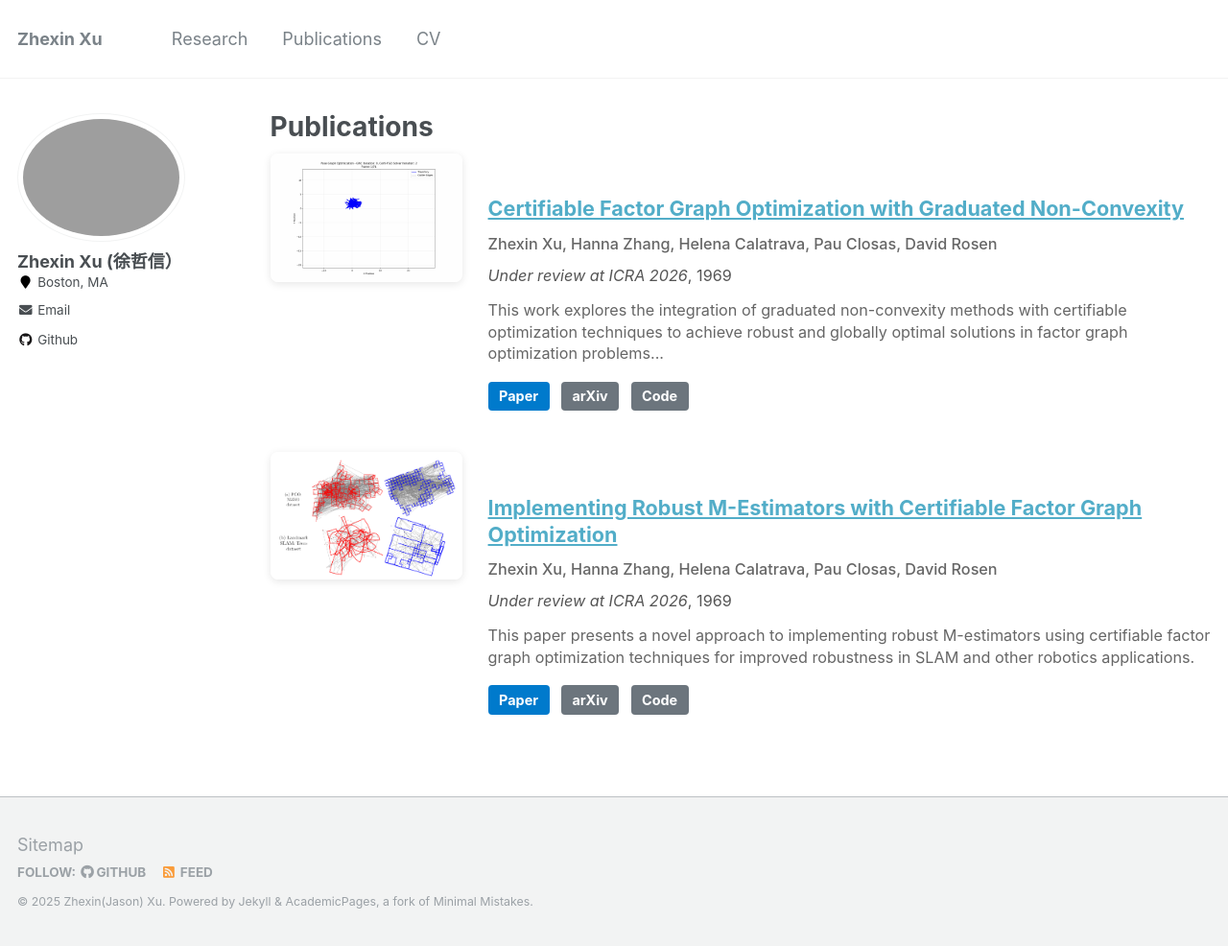
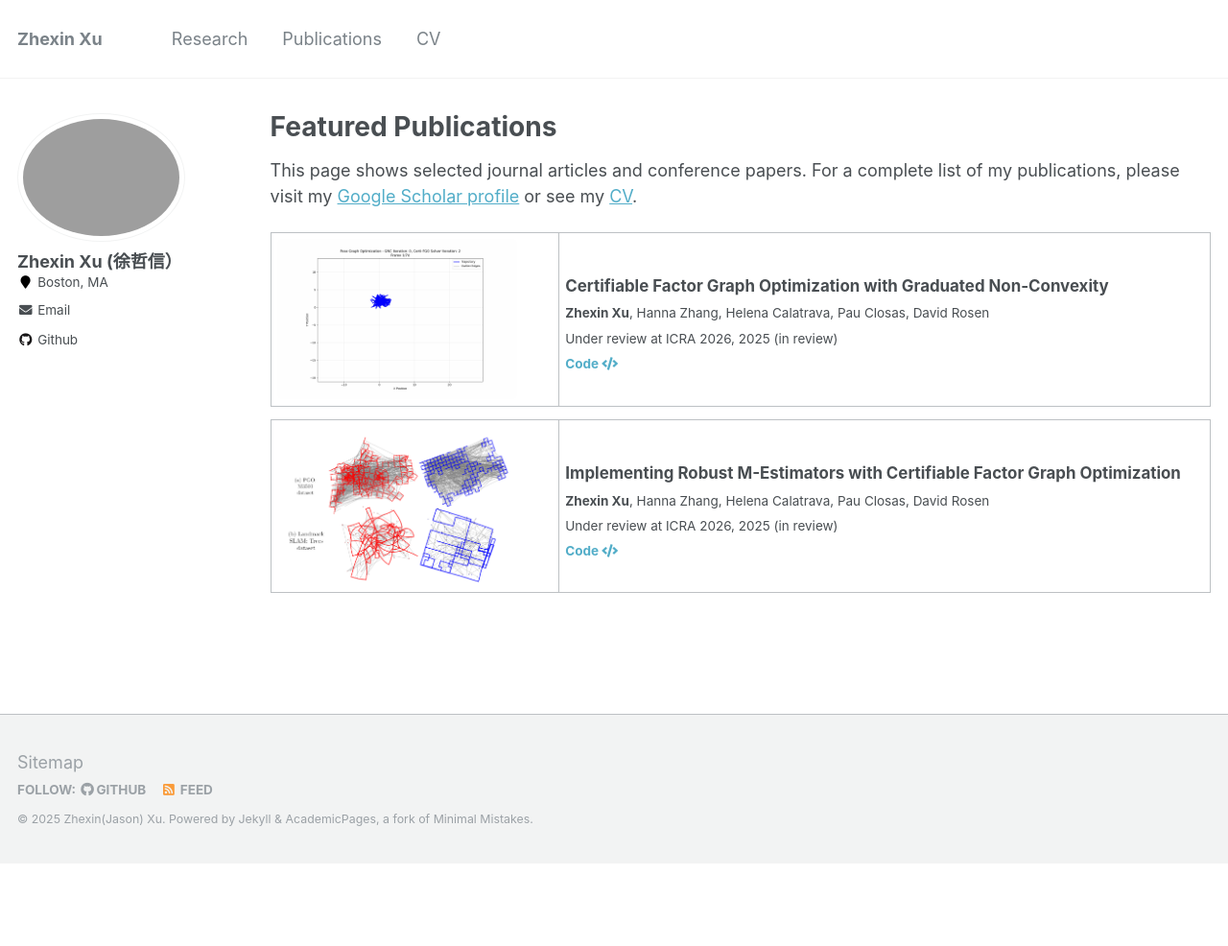
Before and after one commit to zhexin1904/zhexin1904.github.io, a Jekyll site: the page built from _pages/publications.md, in a window 1280 px wide. Shown: the whole page at 96% size. Built offline with Jekyll 4.4.1, drawn with Linux system fonts in a browser that asks for light colours; after the commit the page ends 900 px from its top, so only the background shows below that.

Commit message:
Add publications

```diff
--- a/_includes/archive-single-publication.html
+++ b/_includes/archive-single-publication.html
@@ -2,8 +2,6 @@
 
 {% if post.header.teaser %}
   {% capture teaser %}{{ post.header.teaser }}{% endcapture %}
-{% elsif post.image %}
-  {% capture teaser %}{{ post.image }}{% endcapture %}
 {% else %}
   {% assign teaser = site.teaser %}
 {% endif %}
@@ -14,60 +12,84 @@
   {% assign title = post.title %}
 {% endif %}
 
-<div class="{{ include.type | default: "list" }}__item">
-  <article class="archive__item" itemscope itemtype="http://schema.org/CreativeWork">
-    <div class="publication__wrapper">
-      {% if teaser %}
-        <div class="publication__image">
-          <img src=
-            {% if teaser contains "://" %}
-              "{{ teaser }}"
-            {% else %}
-              "{{ teaser | prepend: "/images/publications/" | prepend: base_path }}"
-            {% endif %}
-            alt="{{ title }}" class="publication__thumbnail">
-        </div>
+ <table>
+ <tr>
+ <td style="width: 300px"><img src="/images/publications/{{ post.image }}" width=250px style="border: 2px black; float:left; margin-right:15px; border-radius: 5px; border-style: none;"/></td>
+ <td>
+ <div>
+    <h2 style="margin-top: 10px; margin-bottom: 0px;">{{ title }}</h2>
+
+    <!-- Bold Zhexin Xu's name -->
+    {% assign authors = post.authors | replace_first: 'Zhexin Xu', '<b>Zhexin Xu</b>' %}
+
+    {% assign authors = authors | replace: '"{o}', 'ö' %}
+    {% assign authors = authors | replace: '"{u}', 'ü' %}
+    <h3 style="font-weight: normal; margin-top: 10px; margin-bottom: 0px;">{{ authors }}</h3>
+    {% if post.type contains "thesis" %}
+      <h3 style="font-weight: normal; margin-top: 10px; margin-bottom: 0px;">{% if post.type contains "phd" %}PhD{% else %}SM{% endif %} Thesis, {{ post.year }}</h3>
+      <h3 style="font-weight: normal; margin-top: 10px; margin-bottom: 0px;">Northeastern University</h3>
+    {% else %}
+      <h3 style="font-weight: normal; margin-top: 10px; margin-bottom: 0px;">
+      {{ post.venue }}, {{ post.year }}
+      {% if post.status == "in review" %}
+        (in review)
+      {% elsif post.status == "accepted" %}
+        (accepted)
+      {% elsif post.status == "to appear" %}
+        (to appear)
       {% endif %}
+      </h3>
+    {% endif %}
 
-      <div class="publication__content">
-        <h3 class="archive__item-title" itemprop="headline">
-          {% if post.link %}
-            <a href="{{ post.link }}">{{ title }}</a> <a href="{{ base_path }}{{ post.url }}" rel="permalink"><i class="fa fa-link" aria-hidden="true" title="permalink"></i><span class="sr-only">Permalink</span></a>
-          {% else %}
-            <a href="{{ base_path }}{{ post.url }}" rel="permalink">{{ title }}</a>
-          {% endif %}
+    {% if post.notes != "" %}
+      <h3 style="font-weight: normal; margin-top: 10px; margin-bottom: 0px;">
+        {{ post.notes }}
+      </h3>
+    {% endif %}
+
+    {% if post.awards != "N/A" and post.awards != "" %}
+      {% assign awards = post.awards | split: ", " %}
+      {% for award in awards %}
+        <h3 style="color: red; margin-top: 10px; margin-bottom: 0px;">
+          {{ award }}
         </h3>
+      {% endfor %}
+    {% endif %}
 
-        {% if post.authors %}
-          <p class="publication__authors">{{ post.authors }}</p>
+    <h3 style="margin-top: 10px; margin-bottom: 0px;">
+
+        <!-- Website -->
+        {% if post.links_to_website != "" and post.links_to_website != "N/A" %}
+          <a style="text-decoration: none;" href="{{ post.links_to_website }}" target="_blank">Website <i class="fa fa-globe"></i></a>&nbsp;&nbsp;&nbsp;
         {% endif %}
 
-        {% if post.venue %}
-          <p class="publication__venue"><em>{{ post.venue }}</em>, {{ post.year | default: post.date | date: "%Y" }}</p>
+        <!-- Arxiv Paper -->
+        {% if post.arxiv != "" and post.arxiv != "N/A" %}
+          <a style="text-decoration: none;" href="{{ post.arxiv }}" target="_blank">Paper <i class="fa fa-file"></i></a>&nbsp;&nbsp;&nbsp;
         {% endif %}
 
-        {% if post.excerpt %}
-          <p class="archive__item-excerpt" itemprop="description">{{ post.excerpt | markdownify | strip_html | truncate: 200 }}</p>
+        <!-- Code -->
+        {% if post.links_to_code contains "," %}
+          {% assign codes = post.links_to_code | split: ", " %}
+          Code: [
+          {% for code in codes %}
+            {% assign code_info = code | split: ": " %}
+            <a style="text-decoration: none;" href="{{ code_info.last }}" target="_blank">{{ code_info.first }} <i class="fa fa-code"></i></a>
+            {% if code != codes.last %}
+              ,&nbsp;
+            {% endif %}
+          {% endfor %}
+          ]&nbsp;&nbsp;&nbsp;
+        {% elsif post.links_to_code != "" and post.links_to_code != "N/A" %}
+          <a style="text-decoration: none;" href="{{ post.links_to_code }}" target="_blank">Code <i class="fa fa-code"></i></a>&nbsp;&nbsp;&nbsp;
         {% endif %}
 
-        <div class="publication__links">
-          {% if post.paperurl %}
-            <a href="{{ post.paperurl }}" class="btn btn--primary btn--small">Paper</a>
-          {% endif %}
-          {% if post.arxiv %}
-            <a href="{{ post.arxiv }}" class="btn btn--secondary btn--small">arXiv</a>
-          {% endif %}
-          {% if post.links_to_code and post.links_to_code != "" %}
-            <a href="{{ post.links_to_code }}" class="btn btn--secondary btn--small">Code</a>
-          {% endif %}
-          {% if post.links_to_website and post.links_to_website != "" %}
-            <a href="{{ post.links_to_website }}" class="btn btn--secondary btn--small">Website</a>
-          {% endif %}
-          {% if post.links_to_video and post.links_to_video != "" %}
-            <a href="{{ post.links_to_video }}" class="btn btn--secondary btn--small">Video</a>
-          {% endif %}
-        </div>
-      </div>
-    </div>
-  </article>
-</div>
+        <!-- Video -->
+        {% if post.links_to_video != "" and post.links_to_video != "N/A" %}
+          <a style="text-decoration: none;" href="{{ post.links_to_video }}" target="_blank">Video <i class="fa fa-film"></i></a>&nbsp;&nbsp;&nbsp;
+        {% endif %}
+    </h3>
+ </div>
+ </td>
+ </tr>
+ </table>
--- a/_pages/publications.md
+++ b/_pages/publications.md
@@ -1,16 +1,32 @@
 ---
 layout: archive
-title: "Publications"
+title: "Featured Publications"
 permalink: /publications/
 author_profile: true
 ---
 
-{% if site.author.googlescholar %}
-  You can also find my articles on <u><a href="{{site.author.googlescholar}}">my Google Scholar profile</a>.</u>
-{% endif %}
+This page shows selected journal articles and conference papers.
+For a complete list of my publications, please visit my [Google Scholar profile]({{site.author.googlescholar}}) or see my [CV](/files/cv.pdf).
 
 {% include base_path %}
 
+{% assign show_preprints = false %}
+{% if show_preprints %}
+Preprints
+------
+{% endif %}
 {% for post in site.publications reversed %}
-  {% include archive-single-publication.html %}
+  {% if post.status == "preprint" %}
+    {% if post.include_on_website %}
+      {% include archive-single-publication.html %}
+    {% endif %}
+  {% endif %}
 {% endfor %}
+
+{% for post in site.publications reversed %}
+  {% unless post.type contains "thesis" %}
+    {% if post.include_on_website %}
+      {% include archive-single-publication.html %}
+    {% endif %}
+  {% endunless %}
+{% endfor %}
--- a/_publications/2025-Xu-Certi-FGO-workshop.md
+++ b/_publications/2025-Xu-Certi-FGO-workshop.md
@@ -2,11 +2,10 @@
 title: "Implementing Robust M-Estimators with Certifiable Factor Graph Optimization"
 authors: "Zhexin Xu, Hanna Zhang, Helena Calatrava, Pau Closas, David Rosen"
 venue: "Under review at ICRA 2026"
-date: 2025-01-01
 year: "2025"
-status: "conference"
+status: "in review"
 arxiv: ""
-official_link:
+official_link: ""
 doi: ""
 volume: "N/A"
 number: "N/A"
@@ -16,17 +15,15 @@ month: ""
 address: ""
 type: "conference"
 school: "N/A"
+awards: ""
 notes: ""
 include_on_website: true
 image: "2025-Xu-Certi-GNC-2.png"
-paperurl: ""
 links_to_code: "https://github.com/zhexin1904"
 links_to_video: ""
 links_to_website: ""
 collection: publications
-permalink: /publications/2025-Xu-Certi-FGO
-excerpt: 'This paper presents a novel approach to implementing robust M-estimators using certifiable factor graph optimization techniques for improved robustness in SLAM and other robotics applications.'
-citation: 'Xu, Z., Zhang, H., Calatrava, H., Closas, P., & Rosen, D. (2025). "Implementing Robust M-Estimators with Certifiable Factor Graph Optimization." <i>Under review at ICRA 2026</i>.'
+permalink: /publication/2025-Xu-Certi-FGO
 ---
 
 This paper presents a novel approach to implementing robust M-estimators using certifiable factor graph optimization techniques for improved robustness in SLAM and other robotics applications.
--- a/_publications/2025-Xu-Certi-GNC.md
+++ b/_publications/2025-Xu-Certi-GNC.md
@@ -2,11 +2,10 @@
 title: "Certifiable Factor Graph Optimization with Graduated Non-Convexity"
 authors: "Zhexin Xu, Hanna Zhang, Helena Calatrava, Pau Closas, David Rosen"
 venue: "Under review at ICRA 2026"
-date: 2025-01-01
 year: "2025"
-status: "conference"
-arxiv: "arxiv link will be added soon"
-official_link:
+status: "in review"
+arxiv: ""
+official_link: ""
 doi: ""
 volume: "N/A"
 number: "N/A"
@@ -16,17 +15,15 @@ month: ""
 address: ""
 type: "conference"
 school: "N/A"
+awards: ""
 notes: ""
 include_on_website: true
 image: "2025-Xu-Certi-GNC-1.gif"
-paperurl: ""
 links_to_code: "https://github.com/zhexin1904"
 links_to_video: ""
 links_to_website: ""
 collection: publications
-permalink: /publications/2025-Xu-Certi-GNC
-excerpt: 'This work explores the integration of graduated non-convexity methods with certifiable optimization techniques to achieve robust and globally optimal solutions in factor graph optimization problems commonly encountered in robotics and computer vision.'
-citation: 'Xu, Z., Zhang, H., Calatrava, H., Closas, P., & Rosen, D. (2025). "Certifiable Factor Graph Optimization with Graduated Non-Convexity." <i>Under review at ICRA 2026</i>.'
+permalink: /publication/2025-Xu-Certi-GNC
 ---
 
 This work explores the integration of graduated non-convexity methods with certifiable optimization techniques to achieve robust and globally optimal solutions in factor graph optimization problems.
--- a/_sass/_publications.scss
+++ /dev/null
@@ -1,110 +0,0 @@
-/* Publication Layout Styles */
-.publication__wrapper {
-  display: flex;
-  align-items: flex-start;
-  margin-bottom: 2em;
-  gap: 1.5em;
-
-  @media (max-width: 768px) {
-    flex-direction: column;
-    gap: 1em;
-  }
-}
-
-.publication__image {
-  flex: 0 0 200px;
-
-  @media (max-width: 768px) {
-    flex: none;
-    align-self: center;
-  }
-}
-
-.publication__thumbnail {
-  width: 200px;
-  height: auto;
-  max-height: 150px;
-  object-fit: cover;
-  border-radius: 8px;
-  box-shadow: 0 2px 8px rgba(0, 0, 0, 0.1);
-  transition: transform 0.2s ease;
-
-  &:hover {
-    transform: scale(1.05);
-  }
-
-  @media (max-width: 768px) {
-    width: 150px;
-    max-height: 112px;
-  }
-}
-
-.publication__content {
-  flex: 1;
-  min-width: 0; // Prevent flex item from overflowing
-}
-
-.publication__authors {
-  color: #666;
-  font-size: 0.9em;
-  margin: 0.5em 0;
-  font-weight: 500;
-}
-
-.publication__venue {
-  color: #555;
-  font-size: 0.9em;
-  margin: 0.5em 0;
-}
-
-.publication__links {
-  margin-top: 1em;
-
-  .btn {
-    margin-right: 0.5em;
-    margin-bottom: 0.5em;
-
-    &--small {
-      padding: 0.3em 0.8em;
-      font-size: 0.8em;
-    }
-
-    &--primary {
-      background-color: #007acc;
-      color: white;
-      text-decoration: none;
-      border-radius: 4px;
-
-      &:hover {
-        background-color: #005fa3;
-      }
-    }
-
-    &--secondary {
-      background-color: #6c757d;
-      color: white;
-      text-decoration: none;
-      border-radius: 4px;
-
-      &:hover {
-        background-color: #545b62;
-      }
-    }
-  }
-}
-
-// Override default archive item styles for publications
-.publication__wrapper {
-  .archive__item-title {
-    margin-bottom: 0.5em;
-    font-size: 1.2em;
-    line-height: 1.3;
-  }
-
-  .archive__item-excerpt {
-    color: #666;
-    font-size: 0.9em;
-    line-height: 1.4;
-    margin: 0.8em 0;
-  }
-}
--- a/assets/css/main.scss
+++ b/assets/css/main.scss
@@ -33,7 +33,6 @@
 @import "page";
 @import "archive";
 @import "sidebar";
-@import "publications";
 
 @import "vendor/font-awesome/fontawesome";
 @import "vendor/font-awesome/solid";
```
